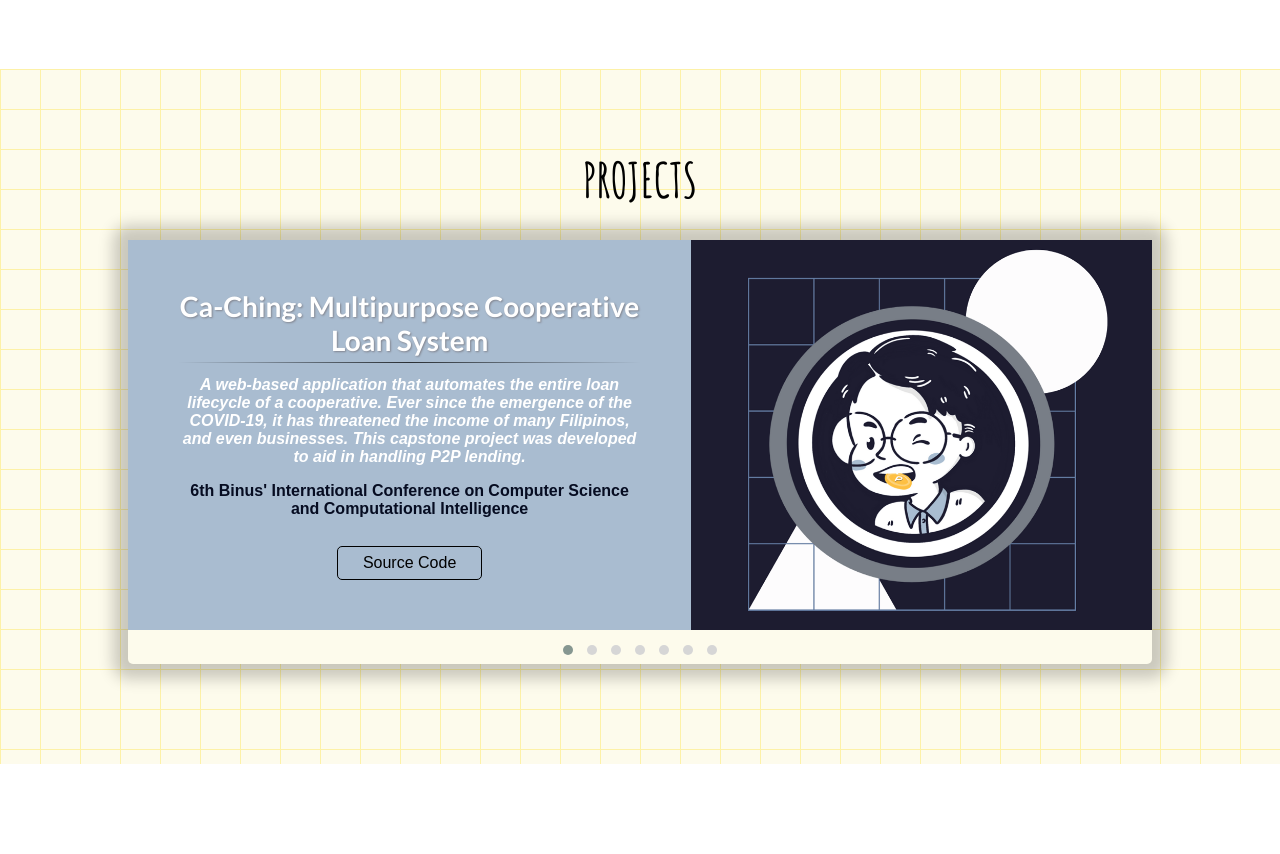
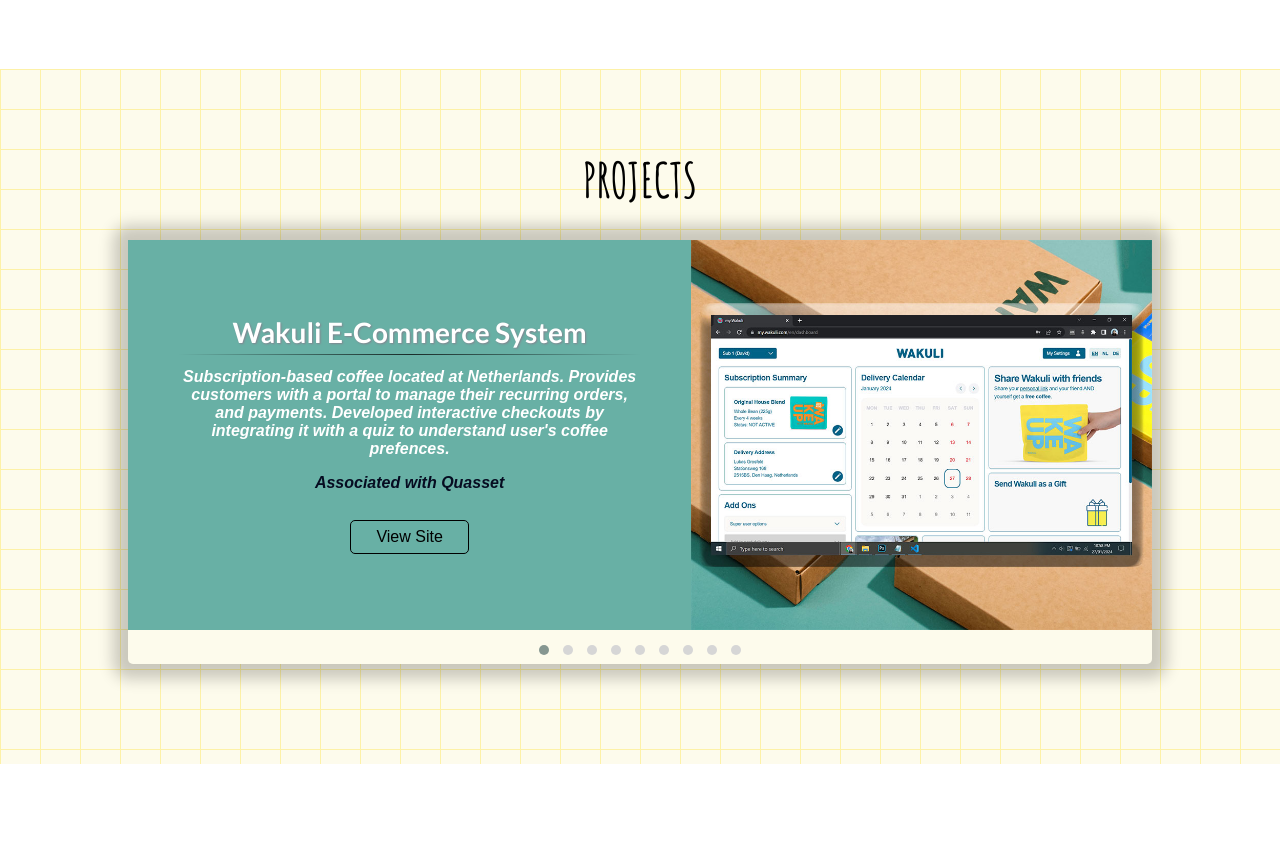
Before and after one commit to theresa-de-ocampo/portfolio, a PHP site: page / in a window 1280 px wide. Shown: the part 2256-3110 px from the top of the page. Run offline with PHP 8.4, Linux system fonts and the light colour scheme.

Commit message:
Add work projects

```diff
--- a/css/projects.css
+++ b/css/projects.css
@@ -16,6 +16,14 @@
 
 #projects article {
 	display: flex;
+}
+
+#wakuli {
+    background-color: #68b0a5;
+}
+
+#svhq {
+	background-color: #ebc94a;
 }
 
 #loan-system {
@@ -86,7 +94,8 @@
 }
 
 #projects article .content p.description,
-#projects article .content p.colleague {
+#projects article .content p.colleague,
+#projects article .content p.highlight {
 	font-style: italic;
 }
 
--- a/js/projects.js
+++ b/js/projects.js
@@ -8,7 +8,7 @@ $(function() {
 		animateOut: "fadeOut",
 		autoplay: true,
 		dots: true,
-		autoplayTimeout: 4000,
+		autoplayTimeout: 6000,
 		autoplayHoverPause: true
 	});
 
--- a/projects.html
+++ b/projects.html
@@ -1,6 +1,38 @@
 <section id="projects">
 	<h2>Projects</h2>
 	<div class="owl-carousel owl-theme">
+        <article id="wakuli">
+            <div class="content">
+                <h3>Wakuli E-Commerce System</h3>
+                <hr />
+                <p class="description">
+                    Subscription-based coffee located at Netherlands. Provides customers with a portal to manage their recurring orders, and payments. Developed interactive checkouts by integrating it with a quiz to understand user's coffee prefences.
+                </p><!-- .description -->
+                <p class="highlight">
+                    <b>Associated with Quasset</b>
+                </p>
+                <footer>
+                    <a href="https://my.wakuli.com/" target="_blank">View Site</a>
+                </footer>
+            </div><!-- .content -->
+            <img src="img/projects/wakuli.jpg" alt="Wakuli E-Commerce System" />
+        </article><!-- #wakuli -->
+        <article id="svhq">
+			<img src="img/projects/svhq.jpg" alt="Silicon Valley HQ" />
+			<div class="content">
+				<h3>Silicon Valley HQ</h3>
+				<hr />
+				<p class="description">
+					Online Mentoship Platform for entrepreneurs that connects users worldwide to 150+ experts in real-time. Member-based social network with booking system, downloadable start-up templates, and supports white labeling for other interested parties.
+				</p><!-- .description -->
+				<p class="highlight">
+					<b>Associated with Taktyl Studios</b>
+                </p>
+                <footer>
+					<a href="https://www.linkedin.com/company/siliconvalleyhq/about/" target="_blank">Learn More</a>
+				</footer>
+			</div><!-- .content -->
+		</article><!-- #svhq -->
 		<article id="loan-system">
 			<div class="content">
 				<h3>Ca-Ching: Multipurpose Cooperative Loan System</h3>
@@ -16,7 +48,7 @@
 				</footer>
 			</div><!-- .content -->
 			<img src="img/projects/loan-system.png" alt="Multipurpose Loan Cooperative System" />
-		</article><!-- #load-system -->
+		</article><!-- #loan-system -->
 		<article id="book-seek">
 			<div class="content">
 				<h3>POS System for Books</h3>
```
Also changed, not shown: img/projects/svhq.jpg (added), img/projects/wakuli.jpg (added).
